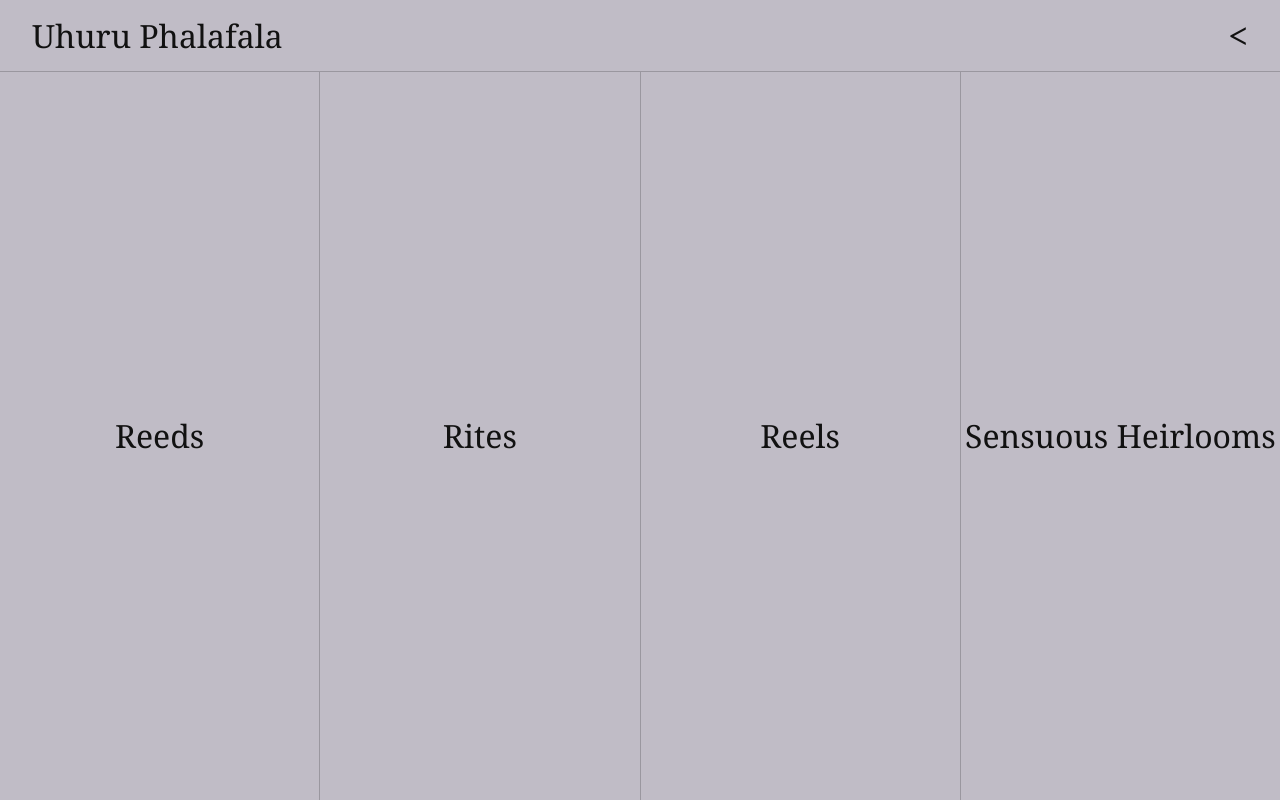
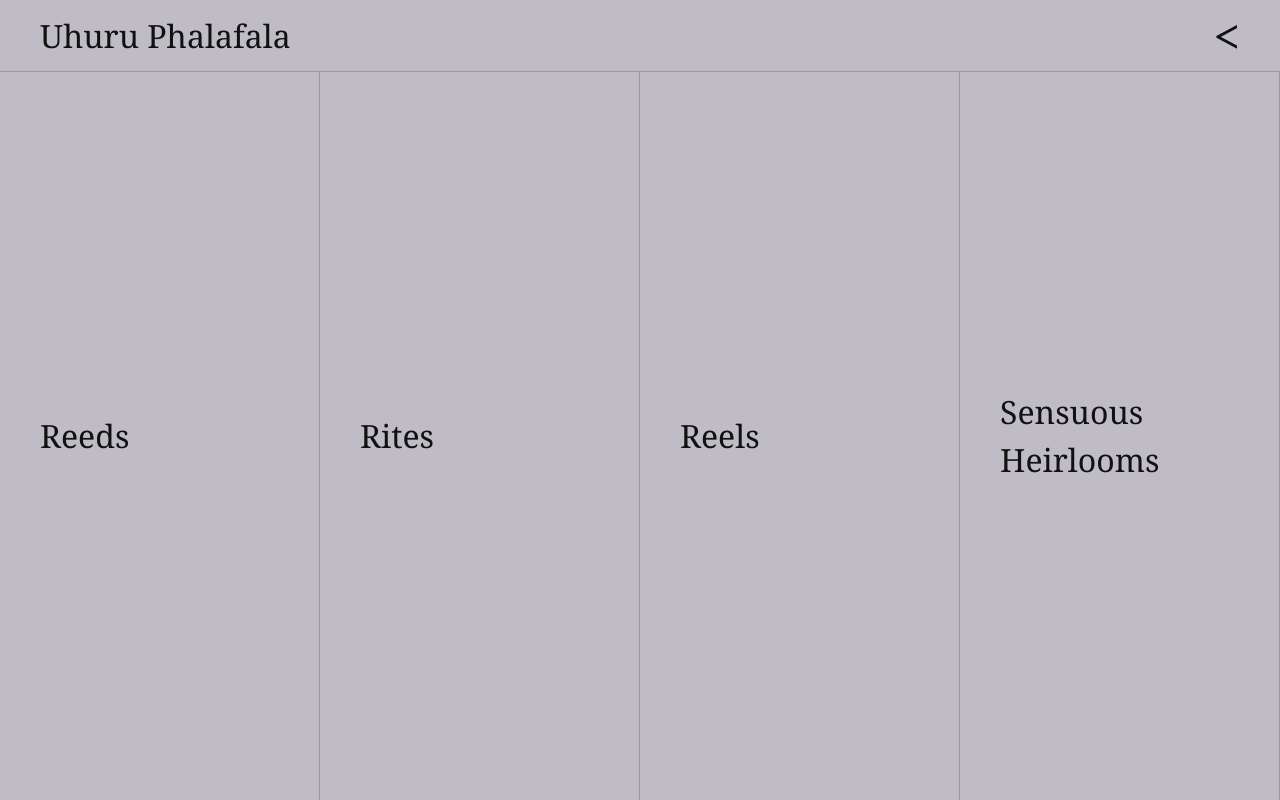
Before and after one commit to MitchellGilbertMessina/UhuruPhalafala, a Next.js app: page / in a window 1280 px wide. Built offline with nearby package versions, Linux system fonts and the light colour scheme.

Commit message:
Homepage (And About) Development

```diff
--- a/app/(site)/page.tsx
+++ b/app/(site)/page.tsx
@@ -1,5 +1,5 @@
 import Homepage from "@/components/homepage/Homepage";
 
-export default function Home() {
+export default function HomePage() {
   return <Homepage />;
 }
--- a/components/Footer.tsx
+++ /dev/null
@@ -1,9 +0,0 @@
-export default function Footer() {
-  return (
-    <footer className="w-full border-t border-gray-200 mt-20 py-6">
-      <div className="max-w-5xl mx-auto px-6 text-sm text-gray-500">
-        © Mitchell Gilbert Messina 2026
-      </div>
-    </footer>
-  )
-}
--- /dev/null
+++ b/components/homepage/AboutOverlay.tsx
@@ -0,0 +1,66 @@
+"use client";
+
+import { motion } from "framer-motion";
+import { siteConfig } from "@/lib/siteConfig";
+
+interface AboutOverlayProps {
+  open: boolean;
+}
+
+export default function AboutOverlay({
+  open,
+}: AboutOverlayProps) {
+  return (
+    <motion.div
+      layout
+      initial={false}
+      animate={{
+        flex: open ? 2.8 : 0,
+        opacity: open ? 1 : 0,
+      }}
+      transition={{
+        duration: siteConfig.animation.duration,
+        ease: siteConfig.animation.ease,
+      }}
+      className="overflow-hidden"
+      style={{
+        background: siteConfig.colours.about,
+      }}
+    >
+      <div
+        className="h-full overflow-y-auto px-16 py-16"
+        style={{
+          opacity: open ? 1 : 0,
+        }}
+      >
+        <h2
+          style={{
+            fontFamily: siteConfig.typography.fontFamily,
+            fontSize: "2.5rem",
+            fontWeight: 400,
+            marginBottom: "2rem",
+          }}
+        >
+          About
+        </h2>
+
+        <div className="grid grid-cols-2 gap-16">
+          <div>
+            <p>Placeholder text for the artist biography.</p>
+
+            <p className="mt-8">
+              This panel will eventually be populated from Sanity.
+            </p>
+          </div>
+
+          <div>
+            <p>
+              CV, exhibitions, contact information and additional content will
+              live here.
+            </p>
+          </div>
+        </div>
+      </div>
+    </motion.div>
+  );
+}
--- a/components/homepage/Homepage.tsx
+++ b/components/homepage/Homepage.tsx
@@ -1,19 +1,34 @@
 "use client";
 
-import Header from "../layout/Header";
-import Navigation from "../navigation/Navigation";
+import { useState } from "react";
+
+import Header from "@/components/layout/Header";
+import { homeSections } from "@/lib/homeSections";
+
+import Panel from "./Panel";
+import AboutOverlay from "./AboutOverlay";
 
 export default function Homepage() {
+  const [aboutOpen, setAboutOpen] = useState(false);
+
   return (
-    <main
-      className="flex h-screen flex-col"
-      style={{
-        background: "#C0BCC6",
-      }}
-    >
-      <Header />
+    <div className="flex h-screen flex-col">
+      <Header
+        aboutOpen={aboutOpen}
+        onAboutClick={() => setAboutOpen(!aboutOpen)}
+      />
 
-      <Navigation />
-    </main>
+      <div className="flex flex-1">
+        {homeSections.map((section) => (
+          <Panel
+            key={section.href}
+            section={section}
+            aboutOpen={aboutOpen}
+          />
+        ))}
+
+        <AboutOverlay open={aboutOpen} />
+      </div>
+    </div>
   );
 }
--- /dev/null
+++ b/components/homepage/Panel.tsx
@@ -0,0 +1,67 @@
+"use client";
+
+import { motion } from "framer-motion";
+
+import { siteConfig } from "@/lib/siteConfig";
+import { HomeSection } from "@/lib/homeSections";
+
+interface PanelProps {
+  section: HomeSection;
+  aboutOpen: boolean;
+}
+
+export default function Panel({
+  section,
+  aboutOpen,
+}: PanelProps) {
+  return (
+    <motion.a
+      href={section.href}
+      layout
+      initial={false}
+      animate={{
+        flex: aboutOpen ? 0.55 : 1,
+      }}
+      transition={{
+        duration: siteConfig.animation.duration,
+        ease: siteConfig.animation.ease,
+      }}
+      className="group relative overflow-hidden border-r border-black/20"
+    >
+      {/* Background */}
+      <motion.div
+        className="absolute inset-0"
+        style={{
+          background: section.colour,
+        }}
+      />
+
+      {/* Content */}
+      <div className="relative h-full">
+
+        {/* Title */}
+        <div className="absolute left-10 top-1/2 -translate-y-1/2">
+          <h2
+            style={{
+              fontFamily: siteConfig.typography.fontFamily,
+              fontSize: "2rem",
+              fontWeight: 400,
+            }}
+          >
+            {section.title}
+          </h2>
+        </div>
+
+        {/* Metadata (hidden for now) */}
+        <div
+          className="absolute left-10 bottom-10 opacity-0 pointer-events-none"
+        >
+          <p>{section.metadata.type}</p>
+
+          <p>{section.metadata.years}</p>
+        </div>
+
+      </div>
+    </motion.a>
+  );
+}
--- a/components/layout/Header.tsx
+++ b/components/layout/Header.tsx
@@ -1,15 +1,20 @@
 "use client";
 
+import { motion } from "framer-motion";
 import { siteConfig } from "@/lib/siteConfig";
 
 interface HeaderProps {
-  onAboutClick?: () => void;
+  aboutOpen: boolean;
+  onAboutClick: () => void;
 }
 
-export default function Header({ onAboutClick }: HeaderProps) {
+export default function Header({
+  aboutOpen,
+  onAboutClick,
+}: HeaderProps) {
   return (
     <header
-      className="flex items-center justify-between border-b border-black/20 px-8"
+      className="flex justify-between items-center border-b border-black/20 px-10"
       style={{
         height: "72px",
         background: siteConfig.colours.homepage,
@@ -17,7 +22,7 @@ export default function Header({ onAboutClick }: HeaderProps) {
     >
       <h1
         style={{
-          fontFamily: siteConfig.typography.fontFamily,
+          fontFamily: "Georgia",
           fontSize: "2rem",
           fontWeight: 400,
         }}
@@ -25,12 +30,18 @@ export default function Header({ onAboutClick }: HeaderProps) {
         {siteConfig.site.title}
       </h1>
 
-      <button
+      <motion.button
+        animate={{
+          rotate: aboutOpen ? 180 : 0,
+        }}
+        transition={{
+          duration: 0.6,
+        }}
         onClick={onAboutClick}
-        className="cursor-pointer text-4xl"
+        className="text-5xl cursor-pointer"
       >
         &lt;
-      </button>
+      </motion.button>
     </header>
   );
 }
--- /dev/null
+++ b/lib/homeSections.ts
@@ -0,0 +1,58 @@
+export interface HomeSection {
+  title: string;
+  href: string;
+
+  colour: string;
+  hoverColour: string;
+
+  metadata: {
+    type: string;
+    years: string;
+  };
+}
+
+export const homeSections: HomeSection[] = [
+  {
+    title: "Reeds",
+    href: "/reeds",
+    colour: "#C0BCC6",
+    hoverColour: "#B4B0BA",
+    metadata: {
+      type: "Projects",
+      years: "2018–Present",
+    },
+  },
+
+  {
+    title: "Rites",
+    href: "/rites",
+    colour: "#C0BCC6",
+    hoverColour: "#B4B0BA",
+    metadata: {
+      type: "Projects",
+      years: "2018–Present",
+    },
+  },
+
+  {
+    title: "Reels",
+    href: "/reels",
+    colour: "#C0BCC6",
+    hoverColour: "#B4B0BA",
+    metadata: {
+      type: "Projects",
+      years: "2018–Present",
+    },
+  },
+
+  {
+    title: "Sensuous Heirlooms",
+    href: "/heirlooms",
+    colour: "#C0BCC6",
+    hoverColour: "#B4B0BA",
+    metadata: {
+      type: "Publication",
+      years: "Ongoing",
+    },
+  },
+];
```
Also changed, not shown: components/about/AboutOverlay.tsx (deleted).
